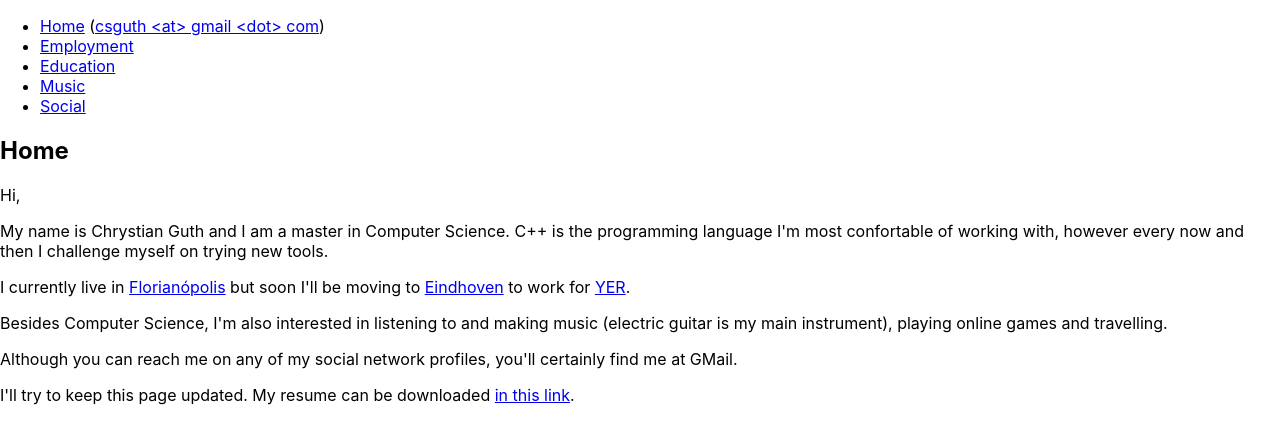
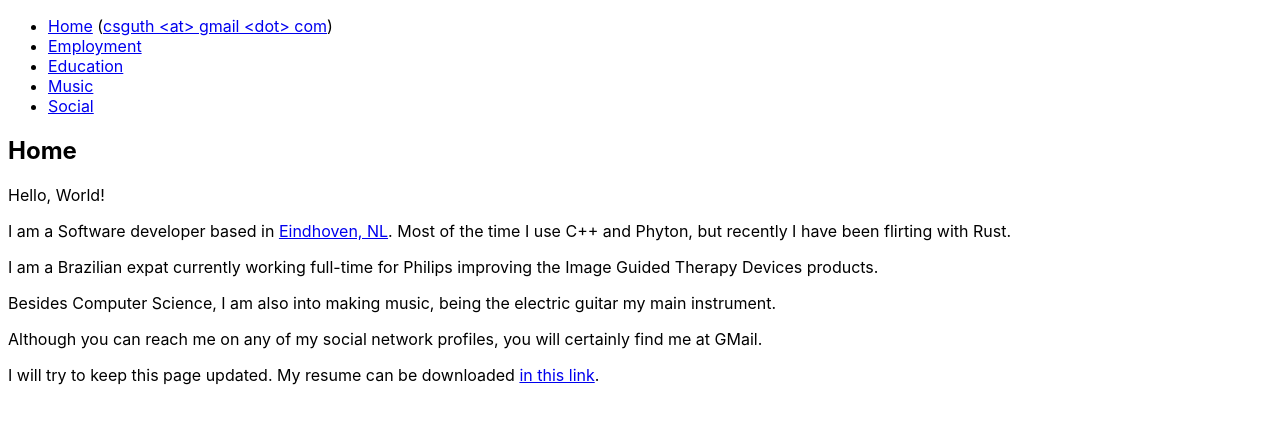
Before and after one commit to csguth/csguth.github.io, a React (Create React App) app: page / in a window 1280 px wide. Shown: the top 444 px of the page. Built offline with nearby package versions, Linux system fonts and the light colour scheme.

Commit message:
Updated bio and resume - Added margin 10

```diff
--- a/src/App.js
+++ b/src/App.js
@@ -58,12 +58,12 @@ function Home() {
   return (
     <section>
       <h2>Home</h2>
-      <p>Hi,</p>
-      <p>My name is Chrystian Guth and I am a master in Computer Science. C++ is the programming language I'm most confortable of working with, however every now and then I challenge myself on trying new tools.</p>
-      <p>I currently live in <a href="https://goo.gl/maps/43V6QZXBvirCwfABA" target="blank">Florianópolis</a> but soon I'll be moving to <a href="https://goo.gl/maps/43V6QZXBvirCwfABA">Eindhoven</a> to work for <a href="https://www.yer.com/" target="blank">YER</a>.</p>
-      <p>Besides Computer Science, I'm also interested in listening to and making music (electric guitar is my main instrument), playing online games and travelling.</p>
-      <p>Although you can reach me on any of my social network profiles, you'll certainly find me at GMail.</p>
-      <p>I'll try to keep this page updated. My resume can be downloaded <a href="resume.pdf">in this link</a>.</p>
+      <p>Hello, World!</p>
+      <p>I am a Software developer based in <a href="https://goo.gl/maps/7PpQXmk1CwX2A2sn9" target="_blank">Eindhoven, NL</a>. Most of the time I use C++ and Phyton, but recently I have been flirting with Rust.</p>
+      <p>I am a Brazilian expat currently working full-time for Philips improving the Image Guided Therapy Devices products.</p>
+      <p>Besides Computer Science, I am also into making music, being the electric guitar my main instrument.</p>
+      <p>Although you can reach me on any of my social network profiles, you will certainly find me at GMail.</p>
+      <p>I will try to keep this page updated. My resume can be downloaded <a href="resume.pdf">in this link</a>.</p>
     </section>
   );
 }
@@ -87,6 +87,22 @@ function mapping(x) {
 
 function Employment() {
   let employment_data = [
+    {
+      company: "Philips Image Guided Therapy Devices",
+      location: "Eindhoven - Netherlands",
+      roles: [
+        {
+          title:  "C++ Software Engineer",
+          start: "Oct 2020",
+          end: "Now"
+        },
+        {
+          title:  "Software Engineer",
+          start: "Sep 2017",
+          end: "Apr 2019"
+        }
+      ]
+    },
     {
       company: "Communication Security Group (CSG)",
       location: "Florianópolis - Brazil",
--- a/src/index.css
+++ b/src/index.css
@@ -1,5 +1,5 @@
 body {
-  margin: 0;
+  margin: 10;
   font-family: -apple-system, BlinkMacSystemFont, 'Segoe UI', 'Roboto', 'Oxygen',
     'Ubuntu', 'Cantarell', 'Fira Sans', 'Droid Sans', 'Helvetica Neue',
     sans-serif;
```
Also changed, not shown: 1 other file (tests, documents, lock files or other folders).
